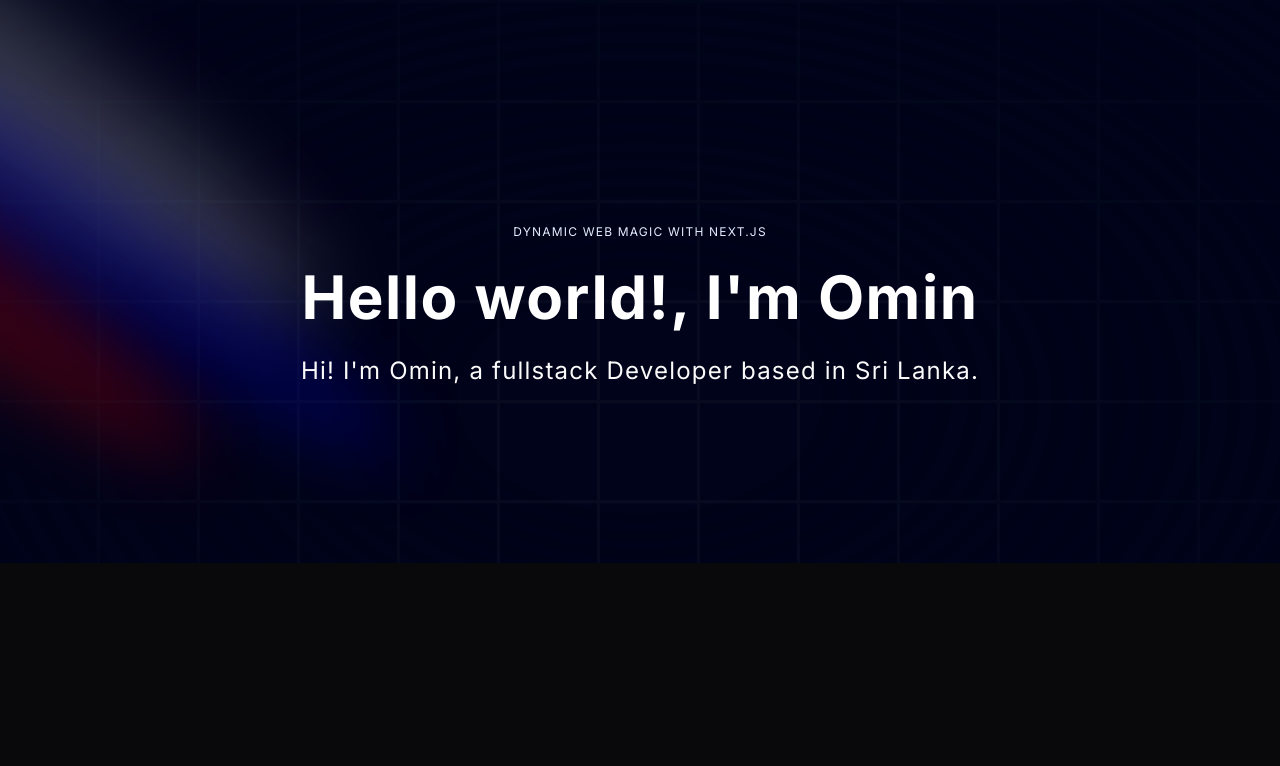
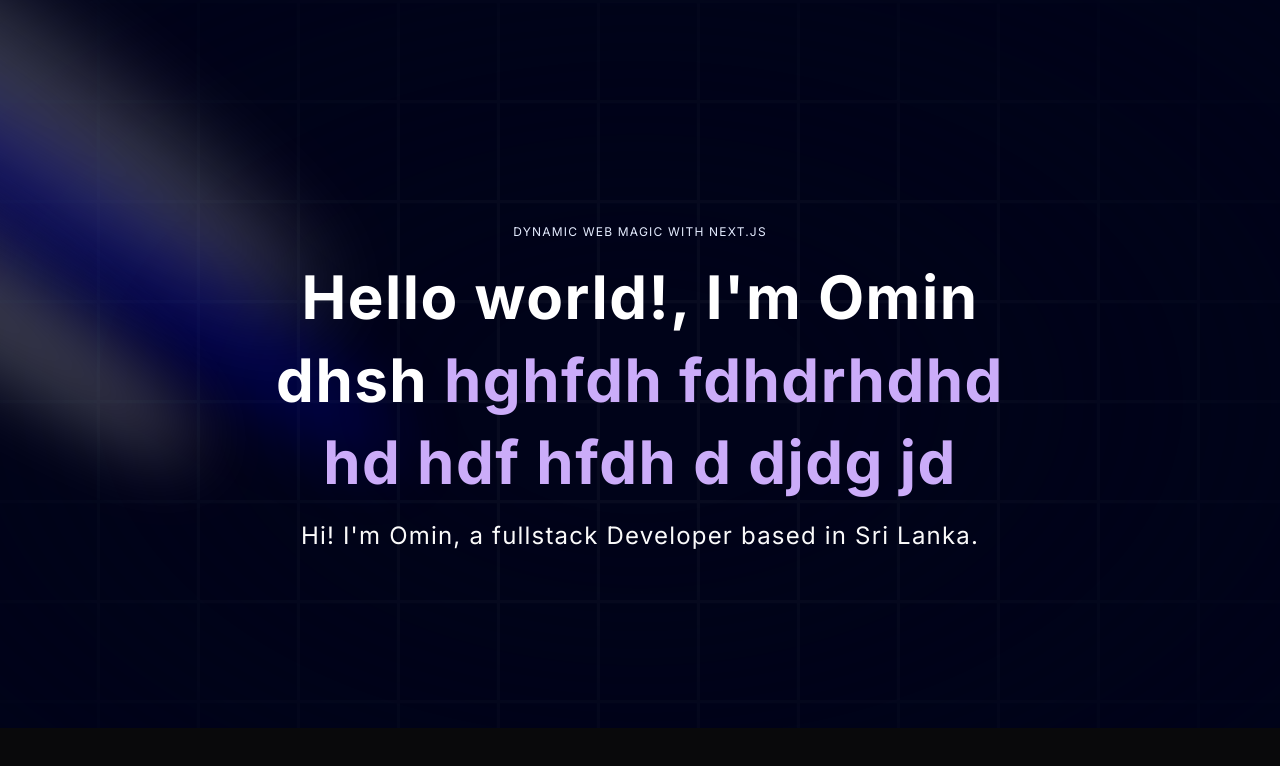
Before and after one commit to omin-h/portfolio, a Next.js app: page / in a window 1280 px wide. Shown: the top 766 px of the page. Built offline with nearby package versions, Linux system fonts and the light colour scheme.

Commit message:
Heding text updated

```diff
--- a/components/Hero.tsx
+++ b/components/Hero.tsx
@@ -10,7 +10,7 @@ const Hero = () => {
         <Spotlight className='-top-40 -left-10 md:-left-32 md:-top-20 h-screen' fill="white"/>
         <Spotlight className='-top-10 -left-full h-[80vh] w-[50vw] ' fill="purple"/>
         <Spotlight className='-top28 -left80 h-[80vh] w-[50vw]' fill="blue"/>
-        <Spotlight className='-top28 -left-40 h-[80vh] w-[50vw]' fill="red"/>
+        <Spotlight className='-top28 -left-40 h-[80vh] w-[50vw]' fill="white"/>
 
       </div>
 
@@ -31,7 +31,7 @@ const Hero = () => {
 
           <TextGenerateEffect
             className='text-center text-[40px] md:text-5xl lg:text-6xl'
-            words="Hello world!, I'm Omin"
+            words="Hello world!, I'm Omin dhsh hghfdh fdhdrhdhd hd hdf hfdh d djdg jd"
             />
 
           <p className="text-center md:tracking-wider mb-4 text-sm md:text-lg lg:text-2xl">
--- a/components/ui/text-generate-effect.tsx
+++ b/components/ui/text-generate-effect.tsx
@@ -35,7 +35,7 @@ export const TextGenerateEffect = ({
             <motion.span
               key={word + idx}
               // change here if idx is greater than 3, change the text color to #CBACF9
-              className={` ${idx > 3 ? "text-purple" : "dark:text-white text-black"
+              className={` ${idx > 4 ? "text-purple" : "dark:text-white text-black"
                 } opacity-0`}
             >
               {word}{" "}
```
